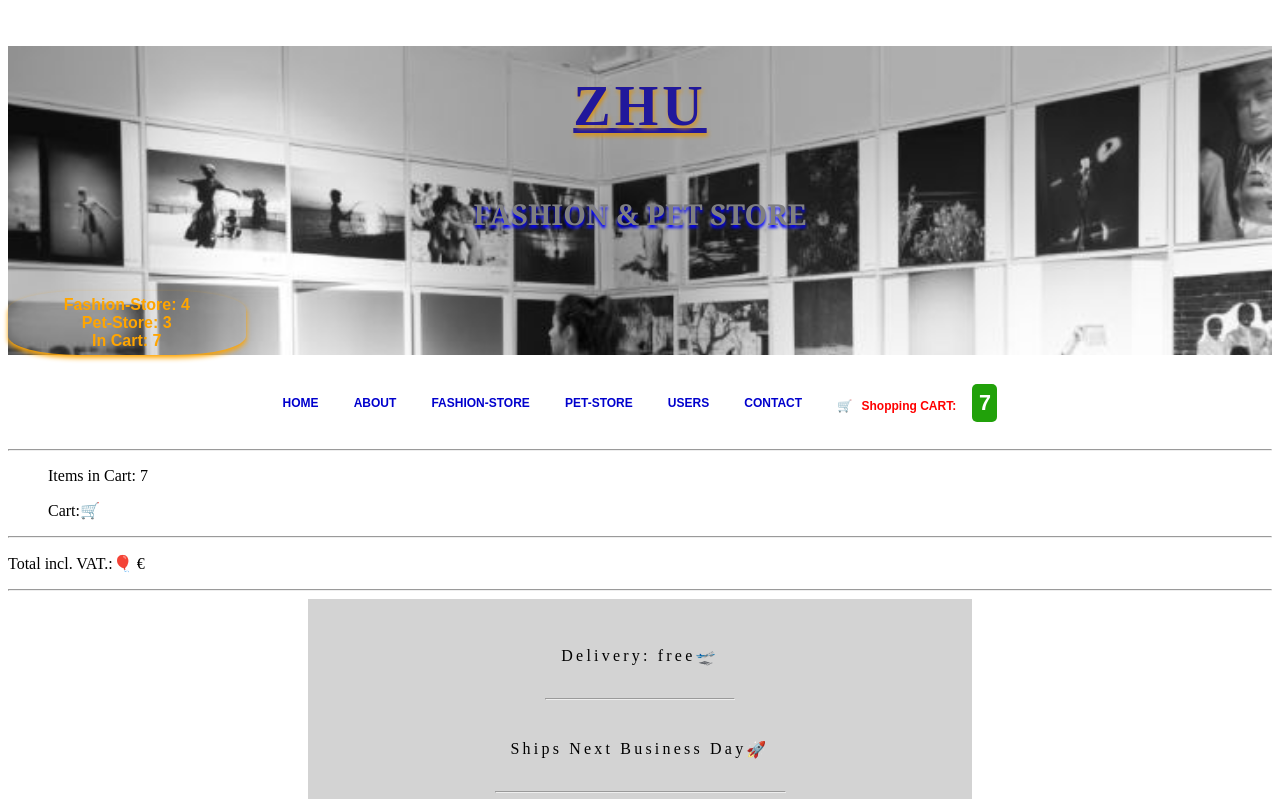
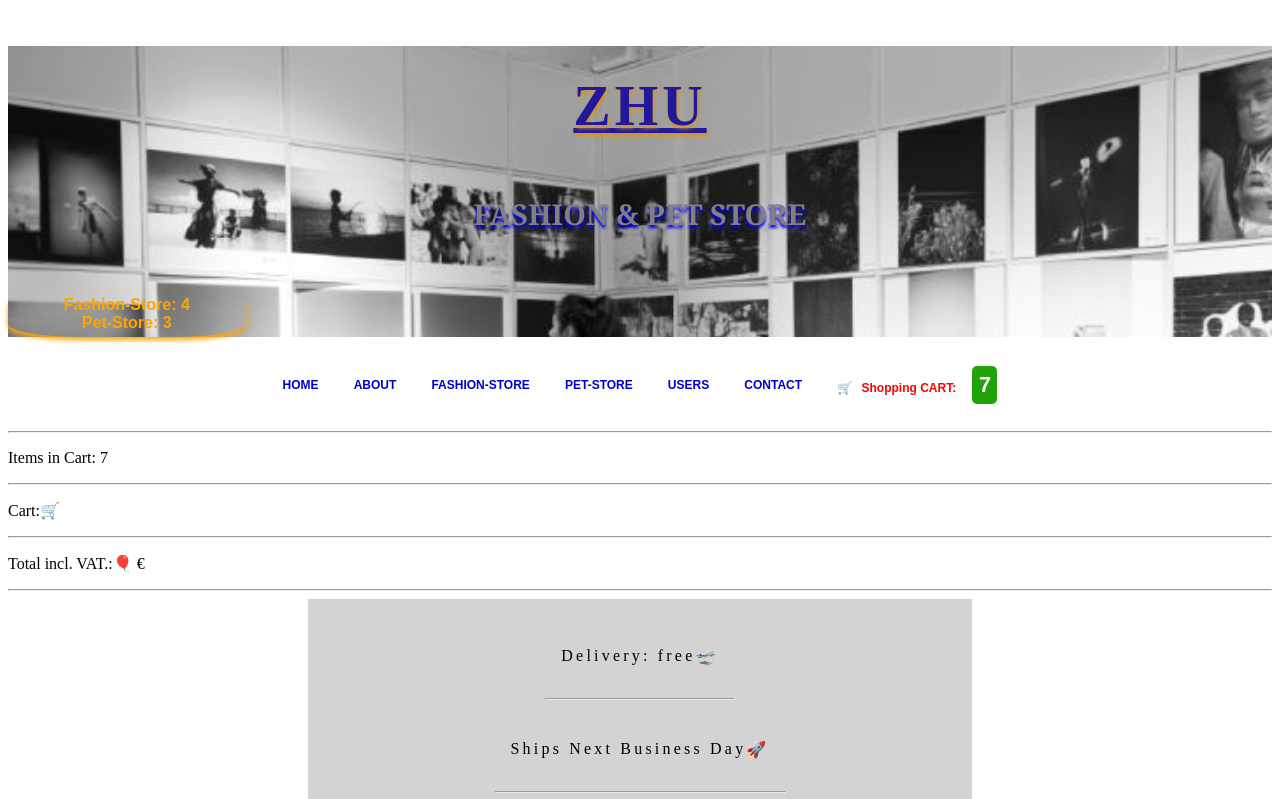
Before and after one commit to xiaominzhu88/ecommerce-page-next, a Next.js app: page /cartForPayment in a window 1280 px wide. Shown: the top 799 px of the page. Built offline with nearby package versions, Linux system fonts and the light colour scheme.

Commit message:
Add cookies.js file in Root to contain cookies,access cookies from cartForPayment and render it on the page

```diff
--- a/components/Nav.js
+++ b/components/Nav.js
@@ -1,23 +1,15 @@
 import React from 'react';
 import Head from 'next/head';
 import Link from 'next/link';
-import Cookies from 'js-cookie';
-
 import { getFashionProducts } from '../dbFashion.js';
 import { getPetProducts } from '../dbFashion';
+//import Cookies from 'js-cookie';
+import { getCookies } from '../cookies';
+
+const objectCart = getCookies();
 
 const fashionProductsList = getFashionProducts();
 const petProductsList = getPetProducts();
-
-const cartSum = [
-  Cookies.get('ProductDress'),
-  Cookies.get('ProductJumpsuit'),
-  Cookies.get('ProductFlower'),
-  Cookies.get('ProductHarness'),
-  Cookies.get('ProductAccessoires'),
-  Cookies.get('ProductTags'),
-  Cookies.get('ProductTracker'),
-];
 
 function Nav() {
   const linkList = [
@@ -42,7 +34,6 @@ function Nav() {
           <div className="info">
             Fashion-Store: {fashionProductsList.length} <br /> Pet-Store:{' '}
             {petProductsList.length}
-            <br /> In Cart: {cartSum.length}
           </div>
         </div>
 
@@ -54,6 +45,7 @@ function Nav() {
               </Link>
             );
           })}
+
           <Link href="/cartForPayment">
             <a>
               <span aria-label="emoji" className="emoji" role="img">
@@ -70,7 +62,7 @@ function Nav() {
                   marginLeft: '0.6em',
                 }}
               >
-                {cartSum.length}
+                {objectCart.length}
               </span>
             </a>
           </Link>
--- /dev/null
+++ b/cookies.js
@@ -0,0 +1,27 @@
+//import React from 'react';
+import Cookies from 'js-cookie';
+
+const cartSum = [
+  Cookies.get('ProductDress'),
+  Cookies.get('ProductJumpsuit'),
+  Cookies.get('ProductFlower'),
+  Cookies.get('ProductAccessoires'),
+  Cookies.get('ProductHarness'),
+  Cookies.get('ProductTags'),
+  Cookies.get('ProductTracker'),
+];
+//export function getPrice() {
+//cartSum.forEach((cart) => {
+//
+//    console.log(cart.price);
+//  });
+//}
+
+export function getCookies() {
+  return cartSum;
+}
+
+
+
+// use Cookies.getJSON() will get Array but not work in cartForPayment.js
+// to use map => error: invalid child
--- a/pages/cartForPayment.js
+++ b/pages/cartForPayment.js
@@ -2,21 +2,18 @@ import React from 'react';
 import Head from 'next/head';
 import Nav from '../components/Nav.js';
 import Footer from '../components/Footer.js';
-import Cookies from 'js-cookie';
 import Link from 'next/link';
+import { getCookies } from '../cookies';
+//import {getPrice} from '../cookies';
 
-const cartSum = [
-  Cookies.get('ProductDress'),
-  Cookies.get('ProductJumpsuit'),
-  Cookies.get('ProductFlower'),
-  Cookies.get('ProductHarness'),
-  Cookies.get('ProductAccessoires'),
-  Cookies.get('ProductTags'),
-  Cookies.get('ProductTracker'),
-];
+const objectCart = getCookies();
+//const priceSum = getPrice();
 
-const objectCart = { ...cartSum };
-console.log(objectCart);
+console.log(Object.entries(objectCart));
+// => [{0: name:'dress' piece:'1'...},{1: name:'Jumpsuit' piece:'1'...}]
+//console.log(objectCart[0]);
+// => {name:'dress' piece:'1', size:'IT 34'...}
+// WHY can not objectCart[0].price
 
 function CartForPayment() {
   // Localstorage
@@ -38,16 +35,25 @@ function CartForPayment() {
       <Nav />
       <hr />
 
-      <ul>
-        <p>Items in Cart: {cartSum.length} </p>
+      <p>Items in Cart: {objectCart.length} </p>
+      <hr />
+
       <p className="cart">
         Cart:
         <span aria-label="emoji" className="emoji" role="img">
           🛒
         </span>
-          <li key="cart">{cartSum}</li>
       </p>
-      </ul>
+
+      <p>{objectCart}</p>
+
+      {/*<ul>
+  {objectCart.map((cart,i) => {
+    return <li key={`${cart}_${i}`}>cart</li>
+
+    })}
+  </ul>*/}
+
       <hr />
 
       <p>
@@ -55,7 +61,7 @@ function CartForPayment() {
         <span aria-label="emoji" className="emoji" role="img">
           🎈 €{' '}
         </span>{' '}
-        {cartSum}
+        {}
       </p>
       <hr />
 
@@ -89,10 +95,6 @@ function CartForPayment() {
 
       <Footer />
       <style jsx>{`
-        ul {
-          list-style: none;
-        }
-
         .payment-shipment {
           width: 50%;
           margin: auto;
--- a/pages/tags.js
+++ b/pages/tags.js
@@ -22,7 +22,7 @@ function Tags() {
   }
   function goCart() {
     const product = { name:'Tags',piece: piece, price: price, color: color };
-    Cookies.set('ProductFlower', product);
+    Cookies.set('ProductTags', product);
     window.location.reload();
   }
 
--- a/pages/tracker.js
+++ b/pages/tracker.js
@@ -91,6 +91,7 @@ function Tracker() {
               <button>To Cart</button>
             </a>
           </Link>
+
           <Link href="/Dogge">
             <a>
               <button className="go-to">Go Pet</button>
--- a/pages/users/[id].js
+++ b/pages/users/[id].js
@@ -11,7 +11,7 @@ const User = (props) => {
   if (!props.user) return <div>User not found!</div>;
 
   // if (typeof window !== 'undefined') {
-  //   //visitedUser is an Array, turn it into onject for localStorage.getItem
+  // visitedUser is an Array, turn it into onject for localStorage.getItem
   //   const visitedUser = JSON.parse(window.localStorage.usersVisited);
   //
   //   window.localStorage.usersVisited = JSON.stringify([
```
Lines whose indentation alone changed are shown as unchanged.
